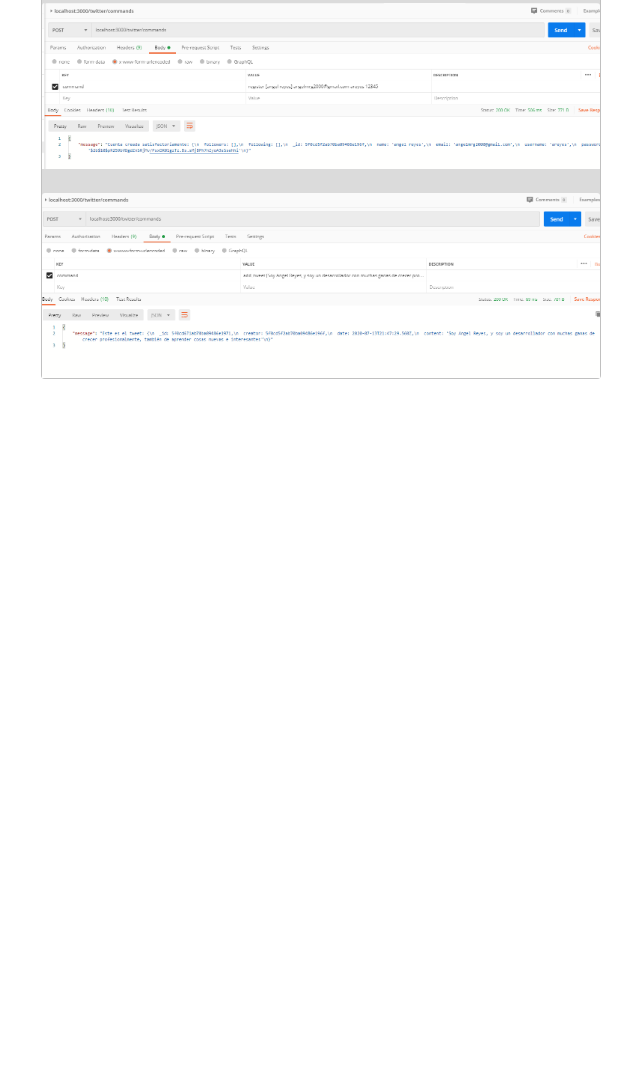
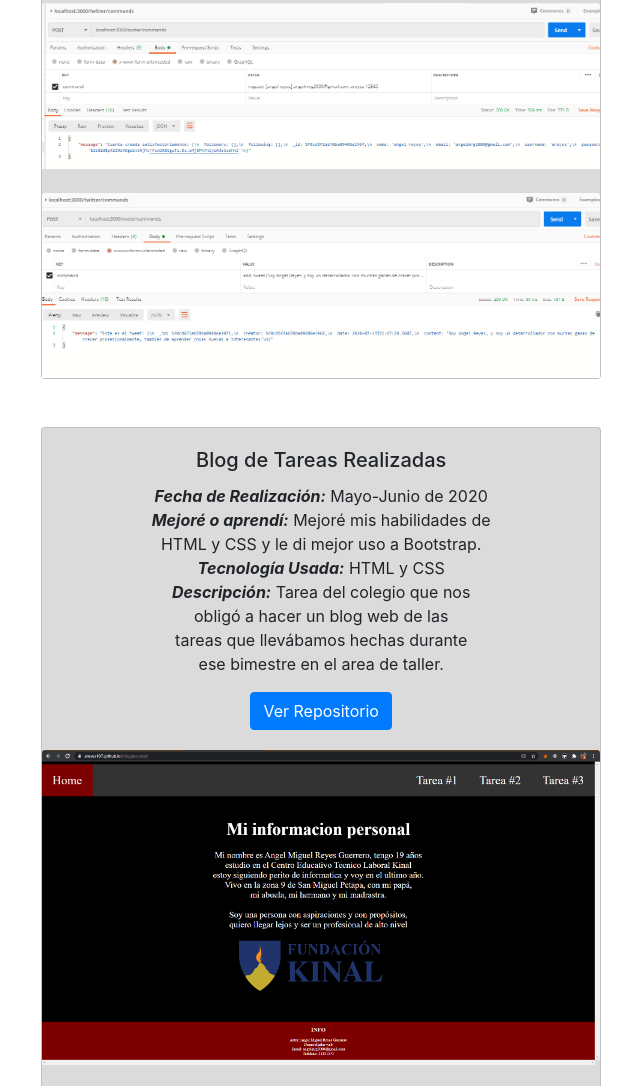
Before and after one commit to areyes107/PersonalBriefcase, a website: page src/webDevelopment/webDevelopment.html in a window 1280 px wide. Shown: the part 2500-3586 px from the top of the page, without its empty margins (394-1034 px from the left). Before the commit the page ends 2879 px from the top, so only its background shows below. Drawn offline with nearby package versions, Linux system fonts and the light colour scheme; files whose address does not match are found by name.

Commit message:
webDevelopment/webDevelopment: fourth card created

```diff
--- a/src/webDevelopment/webDevelopment.html
+++ b/src/webDevelopment/webDevelopment.html
@@ -110,5 +110,28 @@
         <img src="../assets/3.2 webDevelopment.png" class="card-img-top" alt="2" >
       </div>
 
+      <br><br>
+
+      <div class="card" style="width: 35rem; position: relative; left: 34%; text-align: center; background-color: #DBDBDB;">
+        <div class="card-body">
+          <h5 class="card-title">Blog de Tareas Realizadas</h5>
+          <p class="card-text">
+            <b><i>Fecha de Realización:</i></b> Mayo-Junio de 2020 <br>
+            <b><i>Mejoré o aprendí:</i></b> Mejoré mis habilidades de<br>
+            HTML y CSS y le di mejor uso a Bootstrap. <br>
+            <b><i>Tecnología Usada:</i></b> HTML y CSS<br>
+            <b><i>Descripción:</i></b> Tarea del colegio que nos<br>
+            obligó a hacer un blog web de las <br>
+            tareas que llevábamos hechas durante <br>
+            ese bimestre en el area de taller.
+                    </p>
+          <a href="https://github.com/areyes107/blogpersonal.git" class="btn btn-primary">Ver Repositorio</a>
+        </div>
+        <img src="../assets/4.1 webDevelopment.png" class="card-img-top" alt="1" >
+        <br>
+        <img src="../assets/4.2 webDevelopment.png" class="card-img-top" alt="2" >
+      </div>
+
+      <br><br>
 </body>
 </html>
```
